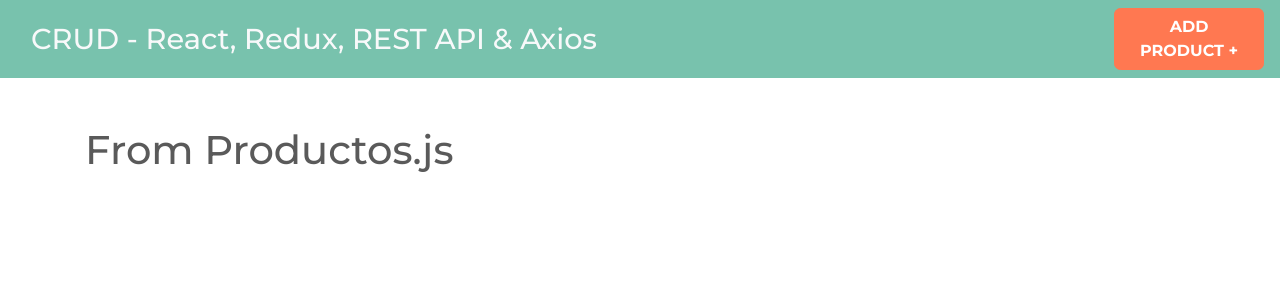
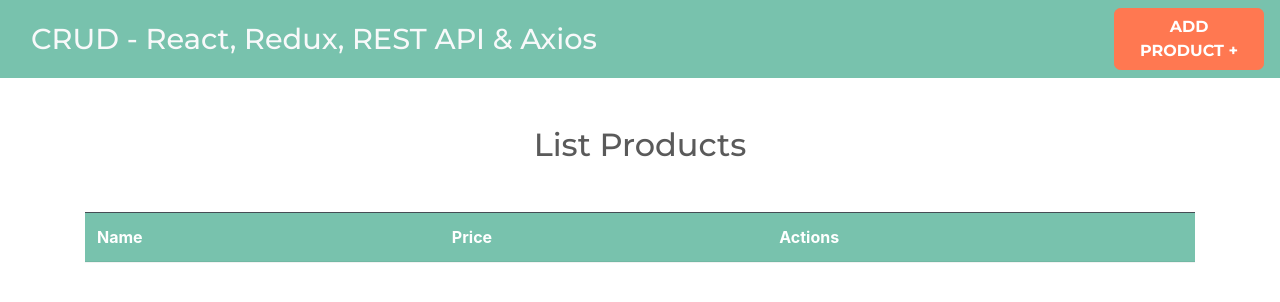
Before and after one commit to 2020-JAUG/React-Redux, a React (Create React App) app: page / in a window 1280 px wide. Shown: the top 302 px of the page. Built offline with nearby package versions, Linux system fonts and the light colour scheme.

Commit message:
Create tag table

```diff
--- a/src/components/Products.js
+++ b/src/components/Products.js
@@ -1,8 +1,23 @@
-import React from 'react'
+import React, { Fragment } from 'react'
 
 const Products = () => {
     return (
-        <h1>From Productos.js</h1>
+        <Fragment>
+            <h2 className="text-center my-5">List Products</h2>
+
+            <table className="table table-striped">
+                <thead className="bg-primary table-dark">
+                    <tr>
+                        <th scope="col">Name</th>
+                        <th scope="col">Price</th>
+                        <th scope="col">Actions</th>
+                    </tr>
+                </thead>
+                <tbody>
+
+                </tbody>
+            </table>
+        </Fragment>
      );
 }
 
```
